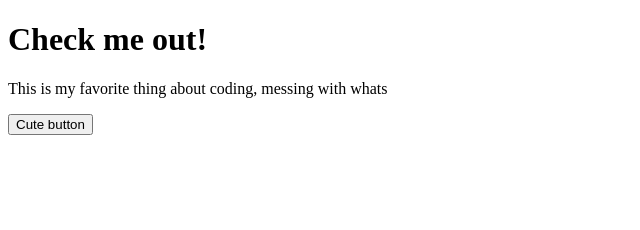
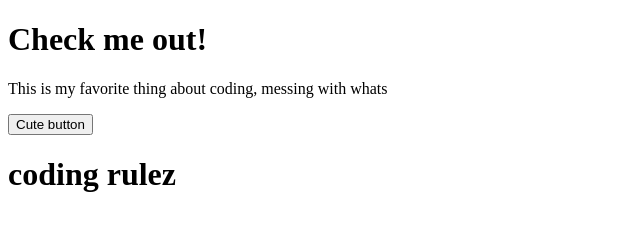
Before and after one commit to JoePappano/cd-demo, a plain HTML site: page index.html in a window 1280 px wide. Shown: the whole page, without its empty margins (0-640 px from the left). Drawn offline with Linux system fonts and the light colour scheme.

Commit message:
updates or whatever

```diff
--- a/index.html
+++ b/index.html
@@ -12,6 +12,8 @@
     <p> This is my favorite thing about coding, messing with whats </p>
 
     <button>Cute button</button>
+        <h1>coding rulez</h1>
+
 
 </body>
 </html>
```
